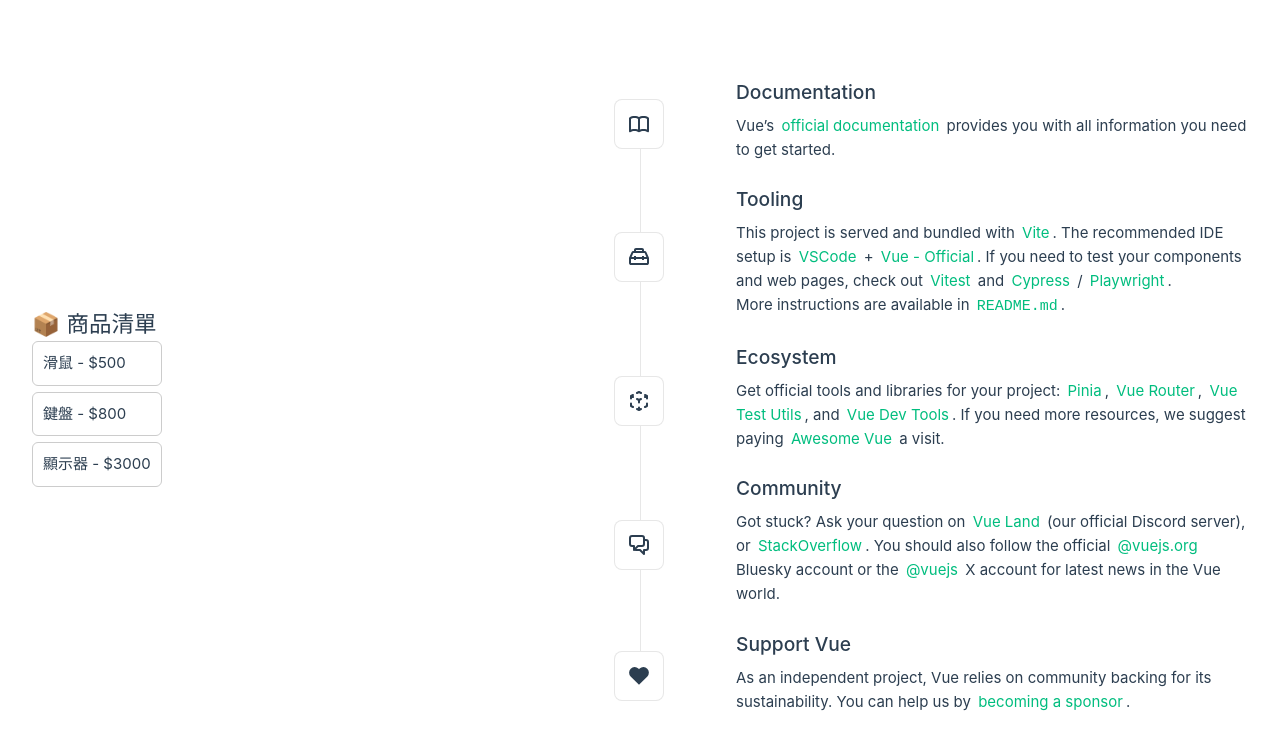
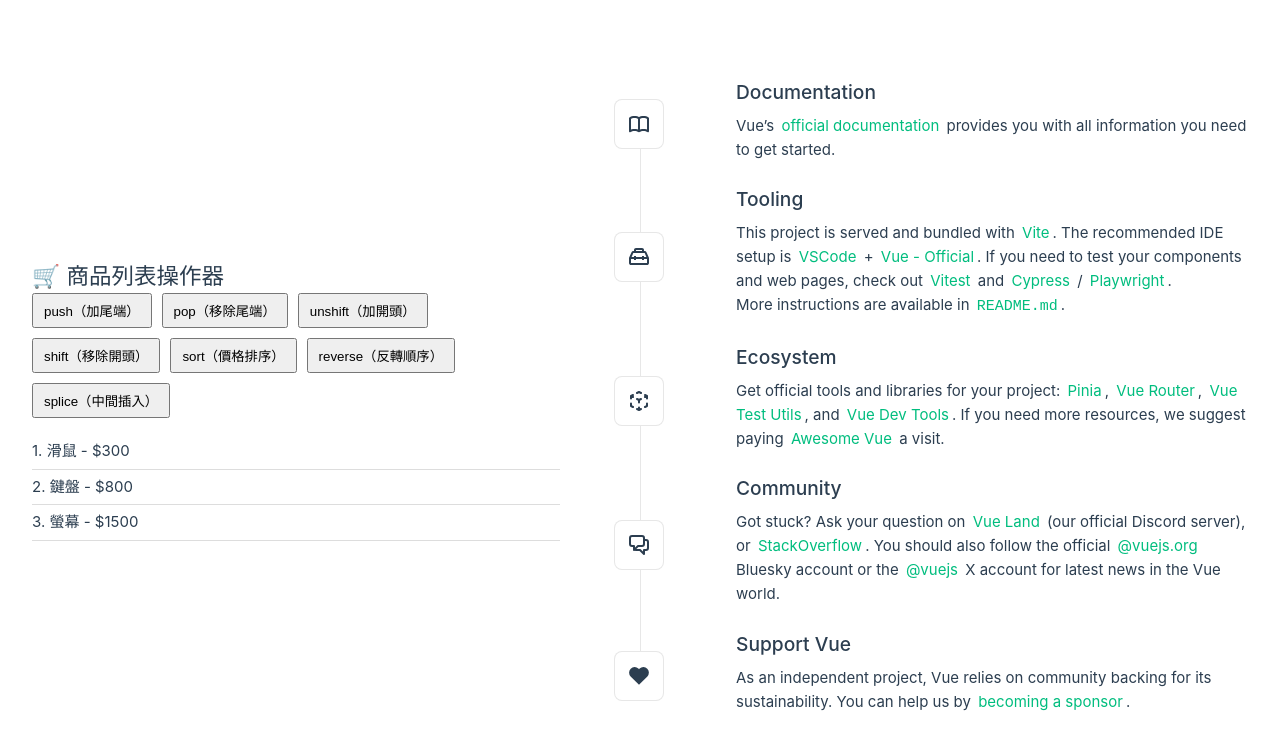
Before and after one commit to Chun5102/testproject, a Vue app: page / in a window 1280 px wide. Shown: the top 750 px of the page. Built offline with nearby package versions, Linux system fonts and the light colour scheme.

Commit message:
ArrayChangeDetection.vue

```diff
--- a/src/App.vue
+++ b/src/App.vue
@@ -16,6 +16,7 @@
 import VifVshowDiff from './components/VifVshowDiff.vue'
 import VforObject from './components/VforObject.vue'
 import ProductList from './components/ProductList.vue'
+import ArrayChangeDetection from './components/ArrayChangeDetection.vue'
 </script>
 
 <template>
@@ -38,7 +39,8 @@
       <!-- <ConditionalRenderingReactive /> -->
       <!-- <VifVshowDiff /> -->
       <!-- <VforObject /> -->
-      <ProductList />
+      <!-- <ProductList /> -->
+      <ArrayChangeDetection />
     </div>
   </header>
 
--- /dev/null
+++ b/src/components/ArrayChangeDetection.vue
@@ -0,0 +1,95 @@
+<script setup>
+import { ref } from 'vue'
+
+let idCounter = 4
+
+const products = ref([
+  { id: 1, name: '滑鼠', price: 300 },
+  { id: 2, name: '鍵盤', price: 800 },
+  { id: 3, name: '螢幕', price: 1500 },
+])
+
+const addItem = () => {
+  products.value.push({ id: products.value.length + 1, name: '新商品', price: 999 })
+}
+
+const removeLast = () => {
+  products.value.pop()
+}
+
+const addFirst = () => {
+  products.value.unshift({ id: products.value[0].id - 1, name: '新商品', price: 999 })
+}
+
+const removeFirst = () => {
+  products.value.shift()
+}
+
+const sortClicked = ref(false)
+const sortByPrice = () => {
+  if (sortClicked.value) {
+    products.value.sort((a, b) => a.price - b.price)
+    sortClicked.value = false
+  } else {
+    products.value.sort((a, b) => b.price - a.price)
+    sortClicked.value = true
+  }
+}
+
+const reverseList = () => {
+  products.value.reverse()
+}
+
+const insertMiddle = () => {
+  const mid = Math.floor(products.value.length / 2)
+  products.value.splice(mid, 0, { id: idCounter++, name: '中間商品', price: 456 })
+}
+</script>
+
+<template>
+  <div class="container">
+    <h2>🛒 商品列表操作器</h2>
+
+    <!-- 操作按鈕 -->
+    <div class="actions">
+      <button @click="addItem">push（加尾端）</button>
+      <button @click="removeLast">pop（移除尾端）</button>
+      <button @click="addFirst">unshift（加開頭）</button>
+      <button @click="removeFirst">shift（移除開頭）</button>
+      <button @click="sortByPrice">sort（價格排序）</button>
+      <button @click="reverseList">reverse（反轉順序）</button>
+      <button @click="insertMiddle">splice（中間插入）</button>
+    </div>
+
+    <!-- 列表渲染 -->
+    <ul>
+      <li v-for="(item, index) in products" :key="item.id">
+        {{ index + 1 }}. {{ item.name }} - ${{ item.price }}
+      </li>
+    </ul>
+  </div>
+</template>
+
+<style scoped>
+.container {
+  max-width: 600px;
+  margin: auto;
+}
+.actions {
+  display: flex;
+  flex-wrap: wrap;
+  gap: 10px;
+  margin-bottom: 16px;
+}
+button {
+  padding: 6px 10px;
+}
+ul {
+  list-style: none;
+  padding: 0;
+}
+li {
+  padding: 6px 0;
+  border-bottom: 1px solid #ddd;
+}
+</style>
```
